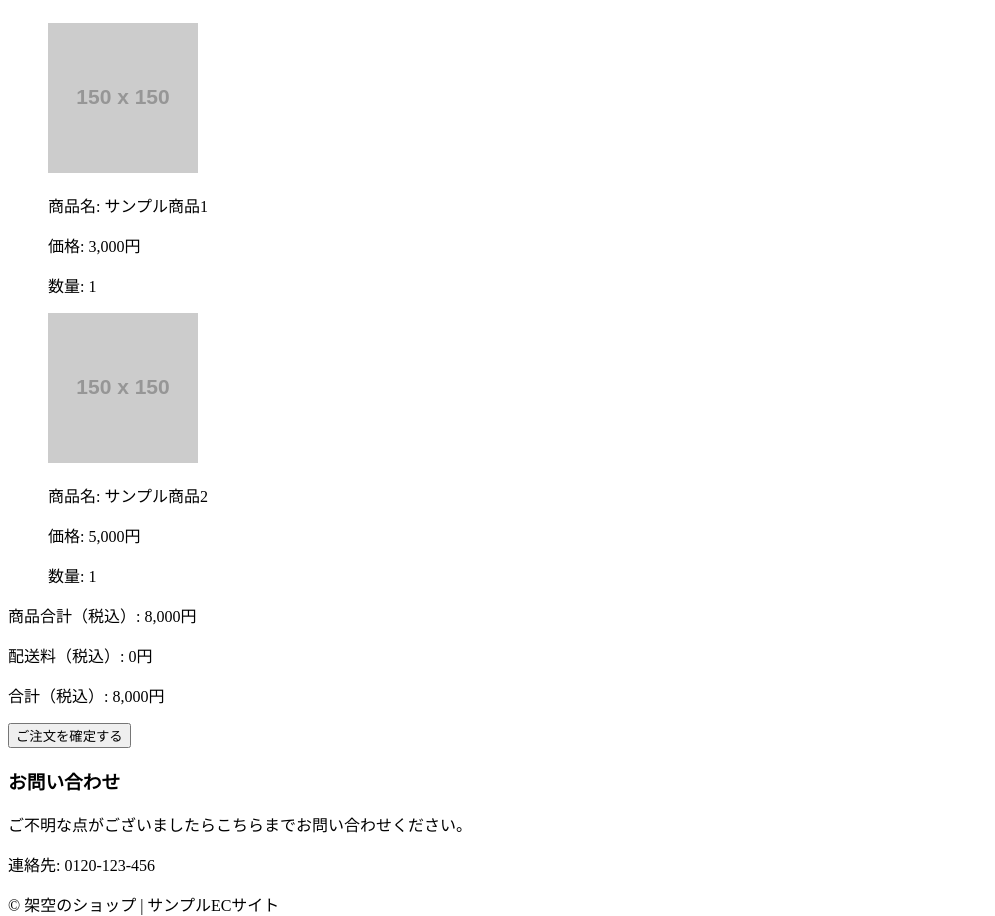
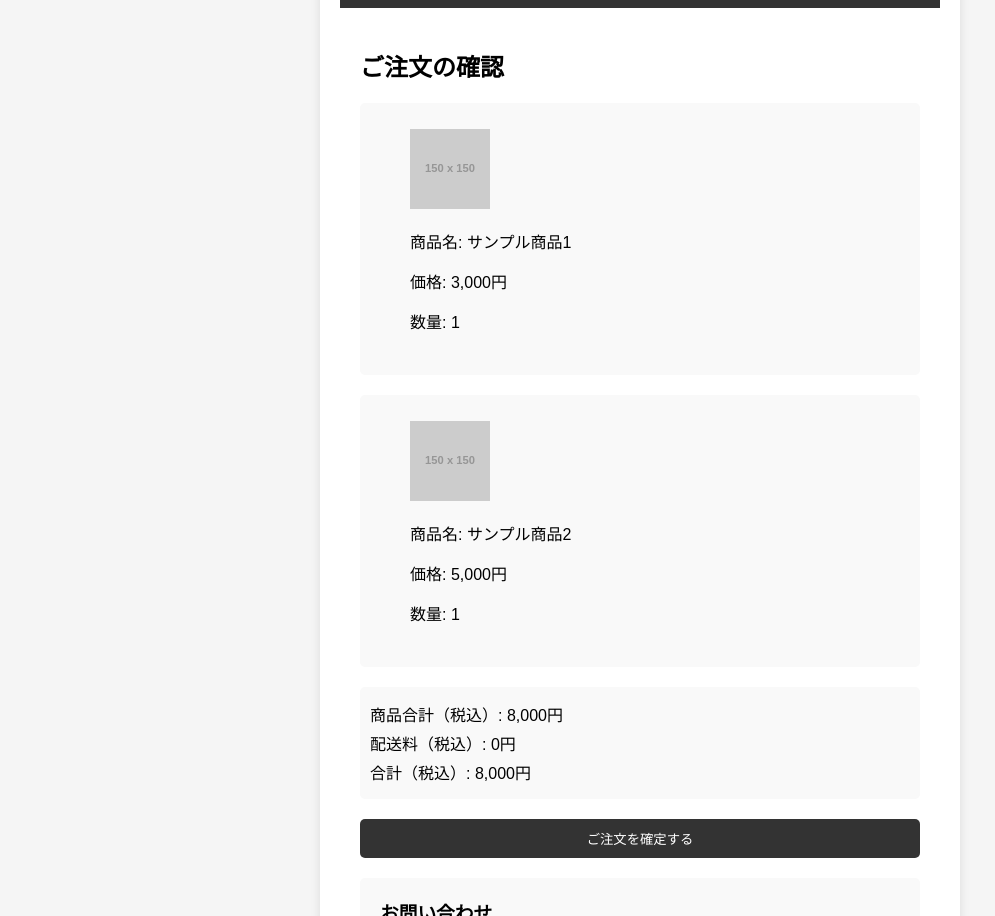
Before and after one commit to yu-stripe/stripe-element, a website: page public/index.html in a window 1280 px wide. Shown: the part 121-1037 px from the top of the page, without its empty margins (0-995 px from the left). Drawn offline with Linux system fonts and the light colour scheme; placeholder pictures from the web are drawn by us; a script that the page names is missing.

Commit message:
Update index.html

```diff
--- a/public/index.html
+++ b/public/index.html
@@ -2,7 +2,6 @@
 <html lang="ja">
 <head>
     <script src="https://js.stripe.com/v3/"></script>
-    <!-- Stripe Payment Integration: Your custom JavaScript code -->
     <script src="checkout.js" defer></script>
     <title>架空のショップ | サンプルECサイト</title>
     <meta charset="UTF-8">
@@ -11,6 +10,91 @@
     <meta name="description" content="架空のショップ">
     <meta name="keywords" content="EC, ショップ, サンプル">
     <meta name="csrf" content="csrf_token||example123">
+    <style>
+        body {
+            font-family: Arial, sans-serif;
+            margin: 0;
+            padding: 0;
+            background-color: #f5f5f5;
+        }
+        .page-checkout {
+            max-width: 600px;
+            margin: 0 auto;
+            padding: 20px;
+            background-color: #fff;
+            box-shadow: 0 0 10px rgba(0, 0, 0, 0.1);
+        }
+        .checkout-header,
+        .checkout-footer {
+            text-align: center;
+            padding: 10px;
+            background-color: #333;
+            color: #fff;
+        }
+        .checkout-main {
+            padding: 20px;
+        }
+        .checkout-summary {
+            margin-bottom: 20px;
+        }
+        .checkout-item {
+            display: flex;
+            margin-bottom: 20px;
+            background-color: #f9f9f9;
+            padding: 10px;
+            border-radius: 5px;
+        }
+        .checkout-item img {
+            max-width: 80px;
+            margin-right: 20px;
+        }
+        .checkout-totals {
+            background-color: #f9f9f9;
+            padding: 10px;
+            border-radius: 5px;
+        }
+        .checkout-totals p {
+            margin: 5px 0;
+        }
+        #payment-form {
+            margin-top: 20px;
+        }
+        #submit {
+            width: 100%;
+            padding: 10px;
+            background-color: #333;
+            color: #fff;
+            border: none;
+            border-radius: 5px;
+            cursor: pointer;
+        }
+        #submit:hover {
+            background-color: #555;
+        }
+        .contact-information {
+            margin-top: 20px;
+            padding: 20px;
+            background-color: #f9f9f9;
+            border-radius: 5px;
+        }
+        .contact-information h3 {
+            margin-top: 0;
+        }
+        .hidden {
+            display: none;
+        }
+
+        @media only screen and (max-width: 600px) {
+            .checkout-item {
+                flex-direction: column;
+                align-items: center;
+                text-align: center;
+            }
+            .checkout-item img {
+                margin-bottom: 10px;
+            }
+        }
+    </style>
 </head>
 <body>
     <div class="page-checkout">
```
